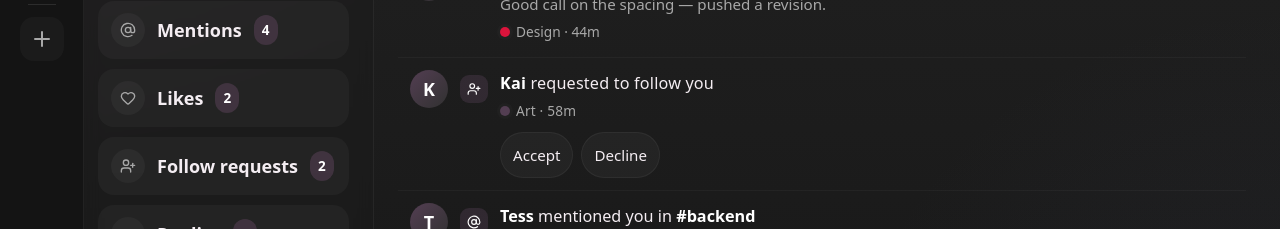
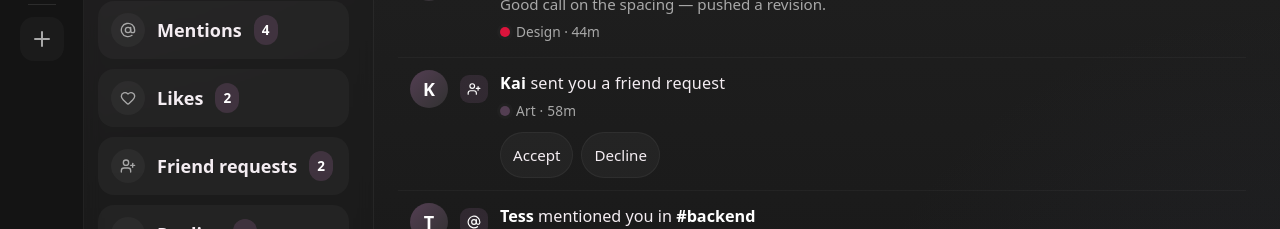
Before and after one commit to Crowbit-dev/Crowbit, a React (Vite) app in the folder client/: page /home in a window 1280 px wide. Both pictures are taken after a click on the button "12". Shown: the part 338-567 px from the top of the page. Built offline with nearby package versions, Linux system fonts and the light colour scheme.

Commit message:
refactor: rename follow_request to friend_request

```diff
--- a/client/src/App.tsx
+++ b/client/src/App.tsx
@@ -39,7 +39,7 @@ const DEFAULT_SETTINGS: SettingsPrefs = {
 		typingIndicators: true,
 		showCloseFriendsBadge: true,
 	},
-	notifications: { mention: true, like: true, follow_request: true, reply: true, comment: true },
+	notifications: { mention: true, like: true, friend_request: true, reply: true, comment: true },
 	accessibility: { reduceMotion: false, compactDensity: false },
 	voice: { noiseSuppression: true, echoCancellation: true, microphone: 'Default', camera: 'Off' },
 };
@@ -76,7 +76,7 @@ function loadSettings(): SettingsPrefs {
 			notifications: {
 				mention: kindToggles(parsed.notifications?.mention),
 				like: kindToggles(parsed.notifications?.like),
-				follow_request: kindToggles(parsed.notifications?.follow_request),
+				friend_request: kindToggles(parsed.notifications?.friend_request),
 				reply: kindToggles(parsed.notifications?.reply),
 				comment: kindToggles(parsed.notifications?.comment),
 			},
--- a/client/src/appData.ts
+++ b/client/src/appData.ts
@@ -206,11 +206,11 @@ export const notifications: NotificationItem[] = [
 	},
 	{
 		id: 'n4',
-		kind: 'follow_request',
+		kind: 'friend_request',
 		actor: 'Kai',
 		community: 'Art',
 		channel: 'sketches',
-		snippet: 'wants to follow you',
+		snippet: 'sent you a friend request',
 		time: '58m',
 	},
 	{
@@ -262,11 +262,11 @@ export const notifications: NotificationItem[] = [
 	},
 	{
 		id: 'n10',
-		kind: 'follow_request',
+		kind: 'friend_request',
 		actor: 'Sage',
 		community: 'Art',
 		channel: 'inspiration',
-		snippet: 'wants to follow you',
+		snippet: 'sent you a friend request',
 		time: '4h',
 	},
 	{
--- a/client/src/components/WorkspaceContent.tsx
+++ b/client/src/components/WorkspaceContent.tsx
@@ -336,7 +336,7 @@ function WorkspaceContent({
 					) : (
 						visibleItems.map((item) => {
 							const color = communities.find((community) => community.name === item.community)?.color ?? '#533e52';
-							if (item.kind === 'follow_request') {
+							if (item.kind === 'friend_request') {
 								return (
 									<article key={item.id} className={styles.notifRow}>
 										<span className={styles.notifAvatar}>{item.actor[0]}</span>
@@ -346,14 +346,14 @@ function WorkspaceContent({
 										<span className={styles.notifCopy}>
 											<span className={styles.notifText}>
 												<strong>{item.actor}</strong>
-												{' requested to follow you'}
+												{' sent you a friend request'}
 											</span>
 											<span className={styles.notifMeta}>
 												<span className={shared.sidebarDot} style={{ background: color }} />
 												{item.community} · {item.time}
 											</span>
 											<span className={styles.notifFollowActions}>
-												{/* TEMPORARY: decorative until follow requests land. */}
+												{/* TEMPORARY: decorative until friend requests land. */}
 												<button type="button" className={styles.contentChip}>
 													Accept
 												</button>
@@ -834,7 +834,7 @@ function WorkspaceContent({
 					)}
 					{settingsCategory === 'notifications' && (
 						<div>
-							{(['mention', 'like', 'follow_request', 'reply', 'comment'] as const).map((kind) => (
+							{(['mention', 'like', 'friend_request', 'reply', 'comment'] as const).map((kind) => (
 								<SettingRow
 									key={kind}
 									label={notifFilterLabels[kind]}
--- a/client/src/components/WorkspaceSidebar.tsx
+++ b/client/src/components/WorkspaceSidebar.tsx
@@ -277,7 +277,7 @@ function WorkspaceSidebar({
 			{ id: 'all', icon: <LayoutGrid size={16} aria-hidden="true" /> },
 			{ id: 'mention', icon: <AtSign size={16} aria-hidden="true" /> },
 			{ id: 'like', icon: <Heart size={16} aria-hidden="true" /> },
-			{ id: 'follow_request', icon: <UserPlus size={16} aria-hidden="true" /> },
+			{ id: 'friend_request', icon: <UserPlus size={16} aria-hidden="true" /> },
 			{ id: 'reply', icon: <Reply size={16} aria-hidden="true" /> },
 			{ id: 'comment', icon: <MessageCircle size={16} aria-hidden="true" /> },
 		] as const;
--- a/client/src/lib/notifFilterLabels.ts
+++ b/client/src/lib/notifFilterLabels.ts
@@ -4,7 +4,7 @@ export const notifFilterLabels: Record<'all' | NotificationKind, string> = {
 	all: 'All activity',
 	mention: 'Mentions',
 	like: 'Likes',
-	follow_request: 'Follow requests',
+	friend_request: 'Friend requests',
 	reply: 'Replies',
 	comment: 'Comments',
 };
--- a/client/src/types.ts
+++ b/client/src/types.ts
@@ -51,7 +51,7 @@ export type Post = {
 	};
 };
 
-export type NotificationKind = 'mention' | 'like' | 'follow_request' | 'reply' | 'comment';
+export type NotificationKind = 'mention' | 'like' | 'friend_request' | 'reply' | 'comment';
 
 export type NotificationItem = {
 	id: string;
```
